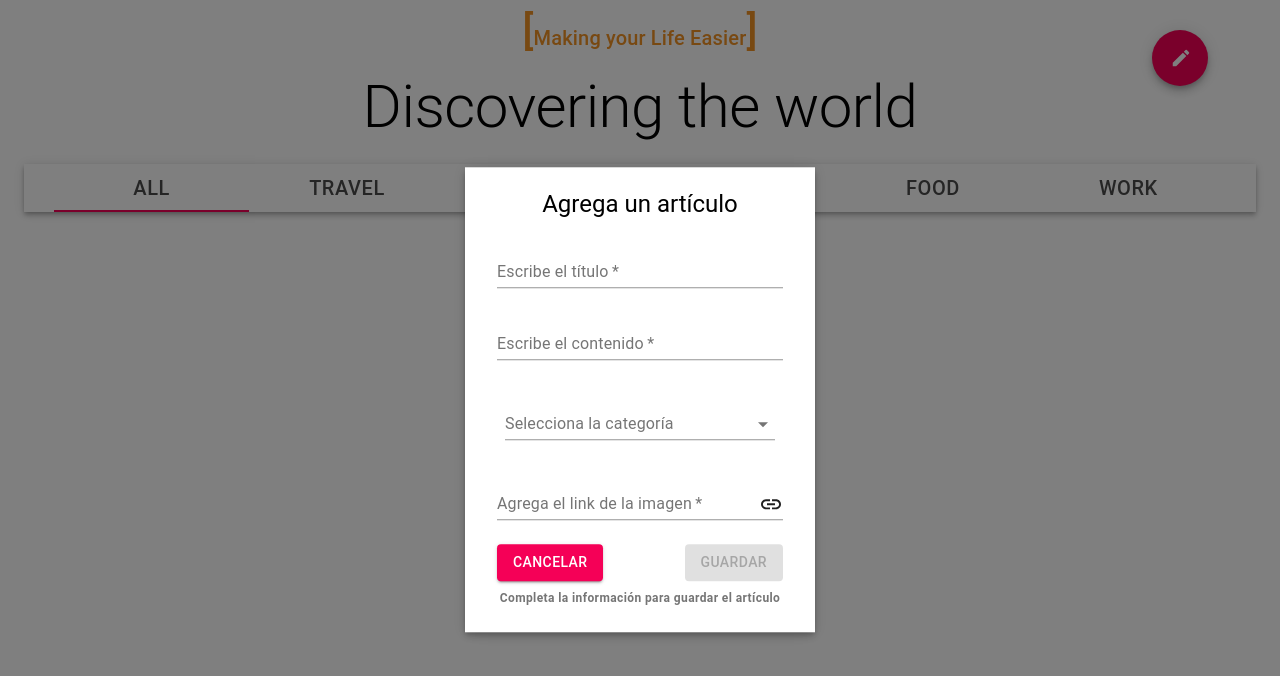
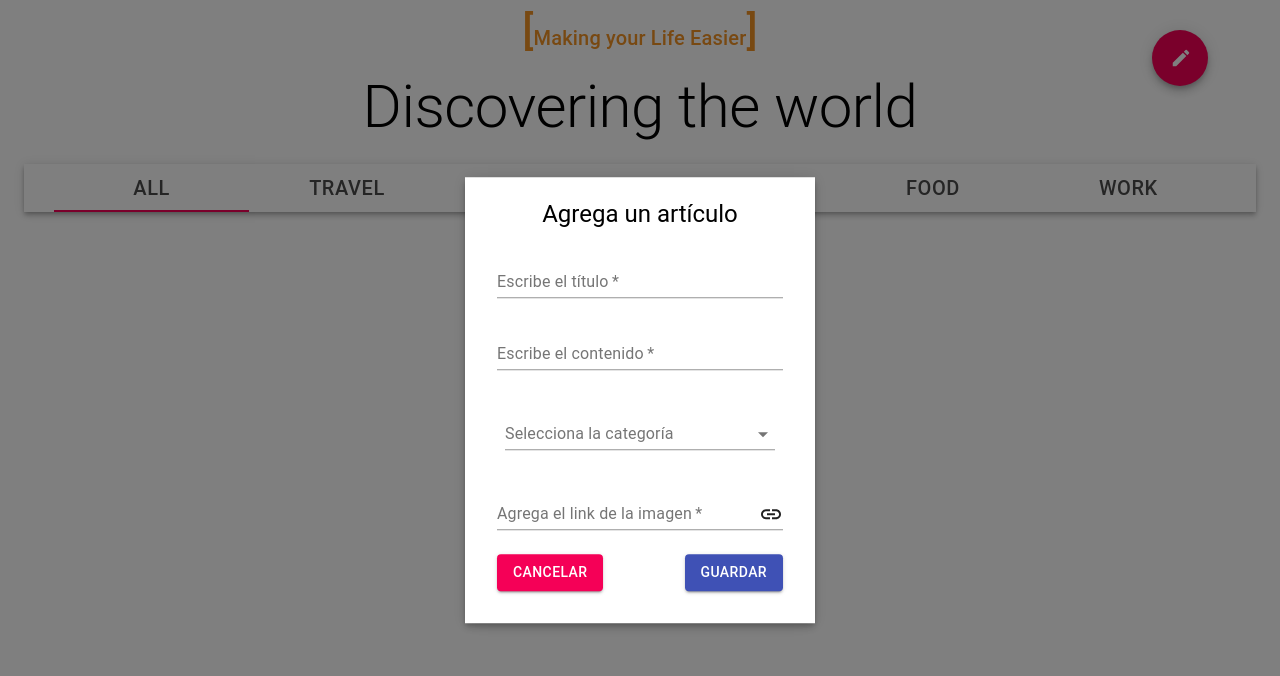
Before and after one commit to darrnz/ejercicioBlog, a React (Create React App) app: page /articles in a window 1280 px wide. Both pictures are taken after a click on the button "edit". Shown: the top 676 px of the page. Built offline with nearby package versions, Linux system fonts and the light colour scheme; data requests are answered from the project's data file.

Commit message:
editArticle funcionando

```diff
--- a/db.json
+++ b/db.json
@@ -1,7 +1,7 @@
 {
   "posts": [
     {
-      "title": "Consectetur adipiscing elit pellentesque",
+      "title": "Consectetur adipiscing ",
       "category": "Food",
       "content": "Convallis aenean et tortor at risus viverra adipiscing at in. Volutpat lacus laoreet non curabitur. Proin sed libero enim sed. Congue nisi vitae suscipit tellus mauris a diam maecenas sed. Montes nascetur ridiculus mus mauris vitae ultricies. At augue eget arcu dictum. Tristique sollicitudin nibh sit amet commodo. Sed egestas egestas fringilla phasellus faucibus scelerisque eleifend donec pretium. Condimentum mattis pellentesque id nibh tortor id aliquet. Dignissim suspendisse in est ante in nibh. Ac felis donec et odio pellentesque diam volutpat commodo. Lorem sed risus ultricies tristique nulla aliquet enim tortor at. Vitae tortor condimentum lacinia quis vel eros. Eget sit amet tellus cras adipiscing enim. Gravida cum sociis natoque penatibus et magnis dis parturient. Ac felis donec et odio pellentesque diam volutpat commodo. Eu volutpat odio facilisis mauris sit. In massa tempor nec feugiat nisl pretium fusce id velit. Tortor posuere ac ut consequat semper. Ac orci phasellus egestas tellus rutrum tellus pellentesque eu.",
       "imgUrl": "https://image.shutterstock.com/image-photo/overhead-view-travelers-accessories-essential-600w-425996818.jpg",
@@ -45,7 +45,7 @@
       ]
     },
     {
-      "title": "Felis donec et odio pellentesque diam volutpat",
+      "title": "Felis donec et odio.Felis donec et odio ",
       "category": "Travel",
       "content": "Vel quam elementum pulvinar etiam non. Consectetur adipiscing elit pellentesque habitant morbi. Dignissim diam quis enim lobortis. Morbi tincidunt augue interdum velit euismod in. Auctor urna nunc id cursus metus aliquam eleifend. Sagittis aliquam malesuada bibendum arcu vitae elementum curabitur vitae nunc. Volutpat ac tincidunt vitae semper quis lectus nulla at. Amet venenatis urna cursus eget nunc. Faucibus et molestie ac feugiat sed lectus. Enim praesent elementum facilisis leo vel fringilla est ullamcorper eget. Lacus viverra vitae congue eu consequat. Ac tortor vitae purus faucibus ornare suspendisse sed nisi lacus. Pellentesque habitant morbi tristique senectus et netus et malesuada. Dolor sit amet consectetur adipiscing elit duis tristique.",
       "imgUrl": "https://image.shutterstock.com/image-photo/overhead-view-travelers-accessories-essential-600w-1009878310.jpg",
@@ -251,7 +251,7 @@
       ]
     },
     {
-      "title": "Vel quam elementum pulvinar etiam non",
+      "title": "Vel ",
       "content": "Vel quam elementum pulvinar etiam non. Consectetur adipiscing elit pellentesque habitant morbi. Dignissim diam quis enim lobortis. Morbi tincidunt augue interdum velit euismod in. Auctor urna nunc id cursus metus aliquam eleifend. Sagittis aliquam malesuada bibendum arcu vitae elementum curabitur vitae nunc. Volutpat ac tincidunt vitae semper quis lectus nulla at. Amet venenatis urna cursus eget nunc. Faucibus et molestie ac feugiat sed lectus. Enim praesent elementum facilisis leo vel fringilla est ullamcorper eget. Lacus viverra vitae congue eu consequat. Ac tortor vitae purus faucibus ornare suspendisse sed nisi lacus. Pellentesque habitant morbi tristique senectus et netus et malesuada. Dolor sit amet consectetur adipiscing elit duis tristique.",
       "category": "Travel",
       "comments": [
@@ -283,15 +283,6 @@
       "category": "All"
     },
     {
-      "title": "sdfsdf",
-      "author": "User90432",
-      "id": "17135",
-      "content": "asdasd",
-      "comments": [],
-      "imgUrl": "https://www.italymagazine.com/sites/default/files/feature-story/leader/bigstock-plane-travel-concept-hand-hol-250149976.jpg",
-      "category": "Business"
-    },
-    {
       "title": "Hola",
       "author": "User98979",
       "id": "44155",
@@ -307,7 +298,34 @@
       "content": "sdfsdf",
       "comments": [],
       "imgUrl": "https://th.bing.com/th/id/OIP.M3Vd2Vb6SimAJtzWy3YlzwHaE4?pid=ImgDet&w=800&h=528&rs=1",
-      "category": "Business"
+      "category": "Work"
+    },
+    {
+      "title": "Hola",
+      "author": "User21626",
+      "id": "22752",
+      "content": "Holahola",
+      "comments": [],
+      "imgUrl": "https://th.bing.com/th/id/Rb5a325d64dc2c1ca82e83fb13dc02ed4?rik=tkD5heUCjUhqyw&pid=ImgRaw",
+      "category": "Travel"
+    },
+    {
+      "title": "Vel quam ",
+      "author": "User78093",
+      "id": "66373",
+      "content": "Holahola",
+      "comments": [],
+      "imgUrl": "https://th.bing.com/th/id/R3e387bfb15e5403598e84574f3d96f6d?rik=mko1JaW0UKg2SA&pid=ImgRaw",
+      "category": "Travel"
+    },
+    {
+      "title": "sdfsdf fsdf",
+      "author": "User11248",
+      "id": "40087",
+      "content": "sdfsdf",
+      "comments": [],
+      "imgUrl": "https://www.italymagazine.com/sites/default/files/feature-story/leader/bigstock-plane-travel-concept-hand-hol-250149976.jpg",
+      "category": "Travel"
     }
   ]
 }
--- a/src/App.tsx
+++ b/src/App.tsx
@@ -1,7 +1,7 @@
 import './App.css';
 import { useState, useEffect } from 'react'
 import { BrowserRouter as Router,Route, Switch, Redirect } from 'react-router-dom'
-import  {Header}  from './components/Header'
+import { Header }  from './components/Header'
 import { AddArticleModal } from './components/AddArticleModal'
 import { Articles } from './components/Articles'
 import { AddArticleBtn } from './components/AddArticleBtn'
--- a/src/components/AddArticleModal.tsx
+++ b/src/components/AddArticleModal.tsx
@@ -1,7 +1,7 @@
 import React, { Dispatch, useState, useEffect } from 'react'
-import { Modal, FormControl, Select, MenuItem ,InputLabel, Typography, InputAdornment, TextField , Container, Button, Grid } from '@material-ui/core';
+import { Modal, FormControl, Select, MenuItem ,InputLabel, Typography, InputAdornment, TextField , Container, Button, Grid, Box } from '@material-ui/core';
 import { makeStyles, Theme, createStyles } from '@material-ui/core/styles'
-import { useForm } from "react-hook-form"
+import { useForm, Controller } from "react-hook-form"
 import LinkIcon from '@material-ui/icons/Link';
 import { categories, ArticleStruct } from '../interfaces/interfaces'
 
@@ -70,22 +70,15 @@ export const AddArticleModal = ({
     console.log(selectedArticleToRead)
     const classes = useStyles();
     const [modalStyle] = useState(getModalStyle);
-    //const [category, setCategory] = useState('');
-    const [valueSelect, setValueSelect] = useState('')
+    //const [category, setCategory] = useState('')
 
-    const { register, handleSubmit, control, watch, setValue, formState: { isValid, dirtyFields, isDirty}, getValues } = useForm({mode: "onChange"});
-    console.log(valueSelect)
+    const { handleSubmit, control, watch, setValue, formState: { isValid }, getValues } = useForm({mode: "onChange"});
     console.log(watch())
-
-    const handleChangeSelect = (event: React.ChangeEvent<{ value: unknown }>) => {
-        setValueSelect(event.target.value as string);
-    };
 
     const handleOnClick = async() => {
         setValue('id', String(Math.floor(Math.random() * 90000) + 10000))
         setValue('author', `User${String(Math.floor(Math.random() * 90000) + 10000)}`)
         setValue('comments', [])
-        setValue('category', valueSelect)
         const { title, author, id, content, comments, imgUrl, category } = getValues()
         hadleModalClose();
         let newArticle = await fetch('http://localhost:3004/posts', {
@@ -106,17 +99,20 @@ export const AddArticleModal = ({
     }
 
     const handleEditArticle = async() => {
-        setValue('category', valueSelect)
         const { title, content, imgUrl, category } = getValues()
         setShowAddArticle(false);
-        await fetch(`http://localhost:3004/posts/${selectedArticleToRead.id}`, {
+        const responseUpdate = await fetch(`http://localhost:3004/posts/${selectedArticleToRead.id}`, {
             method:'PUT',
             headers: { 'Content-Type': 'application/json'},
             body: JSON.stringify({
                 ...selectedArticleToRead, title, content, imgUrl, category
             })
         }).then(res => res.json())
-
+        console.log(responseUpdate)
+        const updatedArticle = articlesResponse.findIndex(article => article.id === responseUpdate.id)
+        console.log(updatedArticle)
+        articlesResponse[updatedArticle] = responseUpdate
+        //console.log(updatedList)
         setArticlesResponse([...articlesResponse])
         hadleModalClose()
     }
@@ -131,7 +127,6 @@ export const AddArticleModal = ({
             setValue('content', selectedArticleToRead.content)
             setValue('category', selectedArticleToRead.category)
             setValue('imgUrl', selectedArticleToRead.imgUrl)
-            setValueSelect(selectedArticleToRead.category)
     }
 
     useEffect(() => {
@@ -139,9 +134,6 @@ export const AddArticleModal = ({
             editArticle()
         }
     }, [])
-
-    const { title, content, imgUrl, category } = getValues()
-    console.log(watch('category'))
 
     return (
         <Modal
@@ -160,51 +152,65 @@ export const AddArticleModal = ({
             <form className={classes.form} onSubmit={editArticleActive? handleSubmit(handleEditArticle) : handleSubmit(handleOnClick)}>
             <Grid spacing={3} container alignItems="center" justify="center" direction="column">
                 <Grid item container xs >
-                    <TextField
-                        {...register('title', { required: true })}
+                    <Controller
+                        name='title'
+                        control={control}
+                        render={({ field }) => <TextField
+                            {...field}
                             type='text'
-                        name='title'
                             placeholder='Escribe el título'
                             fullWidth
                             required
                             label="Escribe el título"
-                        defaultValue={title}
+                            defaultValue={selectedArticleToRead?.title}
                             />
+                        }
+                    />
+
 
                 </Grid>
                 <Grid item container xs>
-                    <TextField
+                    <Controller
+                        name='content'
+                        control={control}
+                        render={({ field }) => <TextField
+                            {...field}
                             label="Escribe el contenido"
-                        {...register('content', { required: true })}
                             type='text'
-                        name='content'
                             placeholder='Escribe el contenido'
                             fullWidth
                             required
-                        defaultValue={content}
+                            defaultValue={selectedArticleToRead?.content}
+                            />
+                        }
                     />
                 </Grid>
-
                 <Grid item container xs>
                     <FormControl className={classes.formControl} fullWidth >
                     <InputLabel>Selecciona la categoría</InputLabel>
-                        <Select
-                            //defaultValue={selectedArticleToRead?.category}
-                            value={valueSelect}
+                        <Controller
+                            name='category'
+                            control={control}
+                            render={({field}) => <Select
+                                defaultValue={selectedArticleToRead?.category}
+                                {...field}
                                 required
-                            onChange={handleChangeSelect}
                                 label='Selecciona la categoría'>
                                     {
                                         categories.map((category, index) => <MenuItem key={index} value={category}>{category}</MenuItem>)
                                     }
                                 </Select>
+                            }
+                        />
                     </FormControl>
                 </Grid>
                 <Grid item container xs>
-                    <TextField
-                        {...register('imgUrl', { required: true })}
+                    <Controller
+                        name='imgUrl'
+                        control={control}
+                        render={({ field }) => <TextField
+                            {...field}
                             type='text'
-                        name='imgUrl'
                             placeholder='Agrega el link de la imagen'
                             label='Agrega el link de la imagen'
                             fullWidth
@@ -212,12 +218,13 @@ export const AddArticleModal = ({
                                 endAdornment:<InputAdornment position="end"><LinkIcon/></InputAdornment>
                             }}
                             required
-
                             defaultValue={selectedArticleToRead?.imgUrl}
+                        />
+                    }
                     />
                 </Grid>
                 <Grid item container lg direction='column' >
-                    <div  style={{
+                    <Box  style={{
                         width:'auto',
                         display: 'flex',
                         alignContent: 'space-between',
@@ -246,11 +253,12 @@ export const AddArticleModal = ({
                             <Button type='submit'
                                 variant="contained"
                                 color="primary"
+                                disabled={!isValid}
                             >
                                 Editar
                             </Button>
                         }
-                    </div>
+                    </Box>
                     {
                         isValid ?
                         '' :
--- a/src/components/Articles.tsx
+++ b/src/components/Articles.tsx
@@ -175,7 +175,6 @@ export const Articles = ({
     const match = search.match(/selection=(.*)/);
     const type = match?.[1];
     console.log(selectedCategory)
-    //const actions: string[] = ['read', 'edit']
 
     useEffect(() => {
 
```
Lines whose indentation alone changed are shown as unchanged.
